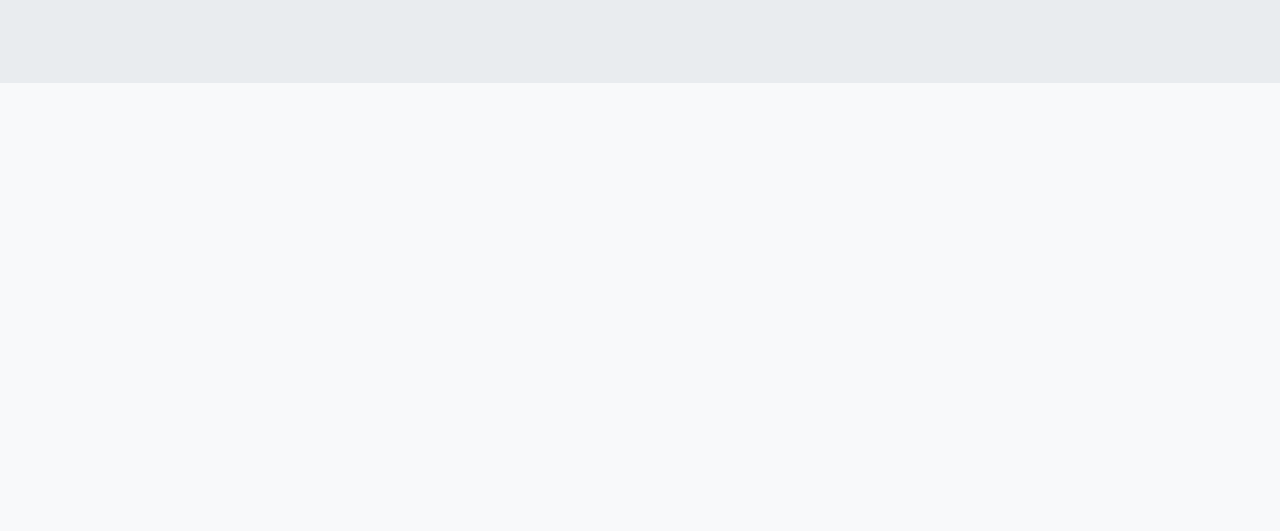
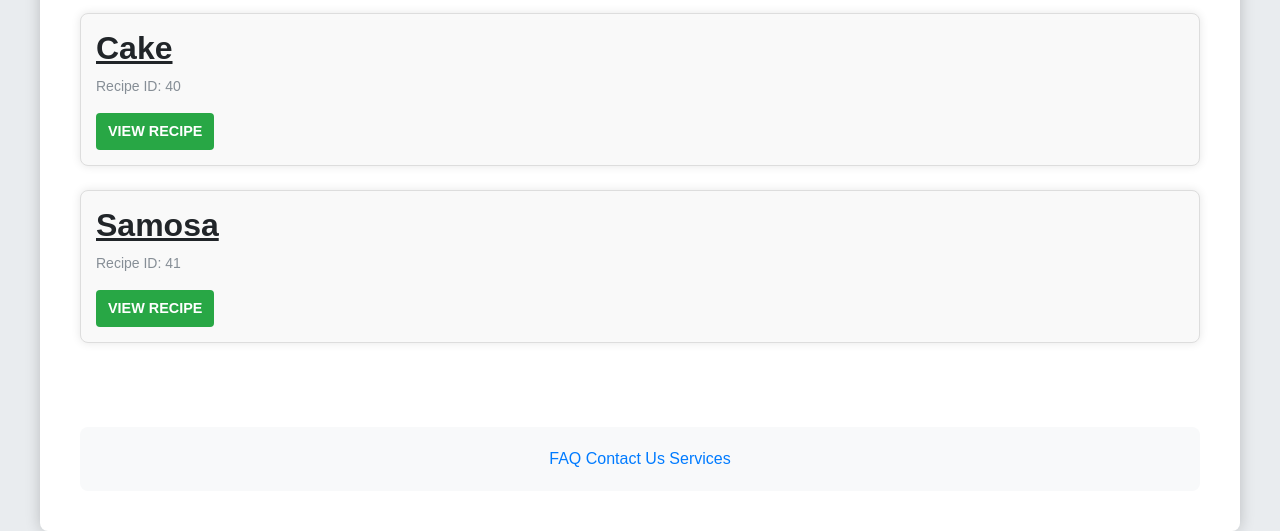
Before and after one commit to Prangya2003/Recipe-sharing-website, a Django app: a page that uses project/userprofile/templates/profile.html in a window 1280 px wide. Shown: the part 717-1248 px from the top of the page. Before the commit the page ends 800 px from the top, so only its background shows below. Run offline with Django 5.2, Linux system fonts and the light colour scheme; a user stored in the database is signed in; data comes from the database, SQL or seed files in the repository; both versions use the stored data as it was after the commit; parts of the project's set-up code (start-up, migrations or seed data) failed here and were passed over; some libraries are stand-ins or nearby versions.

Commit message:
Reviewed the rating model

```diff
--- a/project/recipe/models.py
+++ b/project/recipe/models.py
@@ -19,6 +19,12 @@ class RecipeModel(models.Model):
     def __str__(self):
         return self.recipe_name
 
+    def get_comments(self):
+        return self.commentModel_recipe.all()
+
+    def get_ratings(self):
+        return self.ratingModel_recipe.all()
+
 class CommentModel(models.Model):
     user = models.ForeignKey(get_user_model(), on_delete=models.CASCADE,related_name="CommentModel_user",null=True)
     recipe = models.ForeignKey('RecipeModel',on_delete=models.CASCADE, related_name="CommentModel_recipe",null=True)
@@ -28,9 +34,9 @@ class CommentModel(models.Model):
     created_at = models.DateTimeField(auto_now_add=True,editable=False)
 
 class RatingModel(models.Model):
-    user = models.ForeignKey(get_user_model(), on_delete=models.CASCADE,related_name="RatingModel_user",null=True)
-    recipe = models.ForeignKey('RecipeModel',on_delete=models.CASCADE, related_name="RatingModel_recipe",null=True)
+    user = models.ForeignKey(get_user_model(), on_delete=models.CASCADE, related_name="RatingModel_user", null=True)
+    recipe = models.ForeignKey('RecipeModel', on_delete=models.CASCADE, related_name="RatingModel_recipe", null=True)
     score = models.PositiveIntegerField()
 
     updated_at = models.DateTimeField(auto_now=True)
-    created_at = models.DateTimeField(auto_now_add=True,editable=False)
+    created_at = models.DateTimeField(auto_now_add=True, editable=False)
--- a/project/userprofile/templates/profile.html
+++ b/project/userprofile/templates/profile.html
@@ -22,7 +22,7 @@
         margin-right: auto;
         background-color: #ffffff;
         border-radius: 8px;
-        box-shadow: 0 0 15px rgba(0,0,0,0.5);
+        box-shadow: 0 0 15px rgba(0,0,0,0.2); /* Slightly lighter shadow */
     }
 
     .profile-header {
@@ -30,18 +30,11 @@
         margin-bottom: 30px;
     }
 
-    .profile-pic-default {
-        width: 150px;
-        height: 150px;
-        border-radius: 20%;
-        border: 5px solid #007bff;
-        margin-bottom: 20px;
-        object-fit: cover;
-    }
+    .profile-pic-default,
     .profile-pic-user {
         width: 150px;
         height: 150px;
-        border-radius: 20%;
+        border-radius: 50%; /* More circular profile picture */
         border: 5px solid #007bff;
         margin-bottom: 20px;
         object-fit: cover;
@@ -106,20 +99,12 @@
         transform: scale(1.05);
     }
 
-    .btn-tertiary {
-        background-color: #6c757d;
-    }
-
-    .btn-tertiary:hover {
-        background-color: #5a6268;
-        transform: scale(1.05);
-    }
-
     .recipe-item {
         padding: 15px;
         background-color: #ffffff;
         border-radius: 8px;
         box-shadow: 0 0 10px rgba(0,0,0,0.1);
+        margin-bottom: 20px; /* Ensuring spacing between items */
     }
 
     .recipe-id {
@@ -133,6 +118,84 @@
         padding: 20px;
         background-color: #f8f9fa;
         border-radius: 8px;
+    }
+    /* General container styling */
+    .container {
+        max-width: 900px;
+        margin-top: 2rem;
+    }
+
+    /* Recipe item styling */
+    .recipe-item {
+        border: 1px solid #ddd;
+        padding: 15px;
+        border-radius: 8px;
+        margin-bottom: 1.5rem;
+        background-color: #f9f9f9;
+    }
+
+    /* Recipe name styling */
+    .recipe-item h3 {
+        font-size: 2rem;
+        font-weight: bold;
+        margin-bottom: 0.5rem;
+        text-decoration: underline;
+        cursor: pointer;
+    }
+
+    .recipe-item a {
+        color: #fff;
+        background-color: #28a745;
+        text-decoration: none;
+        padding: 8px 12px;
+        border-radius: 4px;
+        font-weight: bold;
+    }
+
+    .recipe-item a:hover {
+        background-color: #218838;
+        text-decoration: none;
+    }
+
+    /* Comments and Ratings section styling */
+    .comments-ratings {
+        margin-top: 1rem;
+    }
+
+    .comments-ratings .section {
+        border: 1px solid #ddd;
+        padding: 10px;
+        border-radius: 8px;
+        background-color: #f5f5f5;
+        margin-bottom: 0.5rem;
+    }
+
+    .comments-ratings .section p {
+        font-size: 0.9rem;
+    }
+
+    .comments-ratings .section strong {
+        font-weight: bold;
+    }
+
+    /* Forms styling */
+    .form-control {
+        margin-bottom: 1rem;
+    }
+
+    .btn {
+        font-size: 0.9rem;
+    }
+
+    .btn-primary {
+        margin-top: 0.5rem;
+    }
+
+    /* Smaller text for headings */
+    .small-heading {
+        font-size: 0.9rem;
+        margin-bottom: 0.5rem;
+        font-weight: bold;
     }
 </style>
 
@@ -177,11 +240,26 @@
                 <a href="{% url 'update_password_view' %}" class="btn btn-primary">Update Password</a>
             </div>
         </div>
-    {% else %}
-        {% if data.recipes_count > 0 %}
-            <a href="{% url 'view_more_posts' user.username %}" class="btn btn-primary">Read More</a>
-        {% endif %}
+        {% else %}
+        <div class="profile-content">
+            <!-- Other user's recipes -->
+            {% if data.recipes_count > 0 %}
+                <div>
+                    <h2>User's Recipes</h2>
+                    {% for recipe in data.user_recipes %}
+                        <div class="recipe-item">
+                            <h3>{{ recipe.recipe_name }}</h3>
+                            <p class="recipe-id">Recipe ID: {{ recipe.id }}</p>
+                            <a href="{% url 'recipe_detail' recipe.id %}" class="btn btn-secondary">View Recipe</a>
+                        </div>
+                    {% endfor %}
+                </div>
+            {% else %}
+                <p>No recipes available for this user.</p>
+            {% endif %}
+        </div>
     {% endif %}
+
 
     <div class="footer">
         <a href="{% url 'faq' %}">FAQ</a>
--- a/project/userprofile/urls.py
+++ b/project/userprofile/urls.py
@@ -2,7 +2,7 @@ from django.urls import path
 
 from .views import front_view,login_view,signup_view,logout_view,home_view,profile_view,update_user_profile,update_password_view
 
-from .views import faq_view,contact_view,services_view,view_more_posts,search_profile_view,saved_recipes_view
+from .views import faq_view,contact_view,services_view,search_profile_view,saved_recipes_view
 
 from .views import search_profile_view,saved_recipes_view
 
@@ -20,7 +20,7 @@ urlpatterns = [
     path('faq/', faq_view, name="faq"),
     path('contact/', contact_view, name="contact"),
     path('services/', services_view, name="services"),
-    path('userprofile/view-more-posts/<str:username>/', view_more_posts, name='view_more_posts'),
+    #path('userprofile/view-more-posts/<str:username>/', view_more_posts, name='view_more_posts'),
 
     path('search-profile-view/',search_profile_view, name="search_profile_view"),
     path('saved-recipes-view/', saved_recipes_view, name='saved_recipes_view'),
--- a/project/userprofile/views.py
+++ b/project/userprofile/views.py
@@ -19,15 +19,24 @@ def profile_view(request, username):
     # Fetch user profile
     user_profile = get_object_or_404(UserProfileModel, user=user_instance)
 
+    # Fetch recipes by the user
     user_recipes = RecipeModel.objects.filter(chef=user_instance)
+
     data = {
         "is_user_profile": request.user == user_instance,
         "recipes_count": user_recipes.count(),
         "user_recipes": user_recipes,
-        "user_profile": user_profile,  # Add user profile to the context
+        "user_profile": user_profile,
         "saved_recipes": user_profile.saved_recipes.all(),
     }
-    return render(request, 'profile.html', context={"request": request, "user": user_instance, "data": data})
+
+    context = {
+        "request": request,
+        "user": user_instance,
+        "data": data
+    }
+
+    return render(request, 'profile.html', context)
 
 def login_view(request):
     if request.method == 'POST':
@@ -155,50 +164,8 @@ def contact_view(request):
 def services_view(request):
     return render(request, 'services.html')
 
-def view_more_posts(request,username):
-    User = get_user_model()
-    user_instance = User.objects.get(username=username)
-    user_recipes = RecipeModel.objects.filter(chef=user_instance)
-
-    comments = CommentModel.objects.filter(recipe__in=user_recipes)
-    ratings = RatingModel.objects.filter(recipe__in=user_recipes)
-    if request.method == 'POST':
-        if 'comment_content' in request.POST and 'recipe_id' in request.POST:
-            recipe_id = request.POST.get('recipe_id')
-            comment_content = request.POST.get('comment_content')
-
-            if recipe_id and comment_content:
-                recipe = get_object_or_404(RecipeModel, id=recipe_id)
-
-                # Create a comment instance
-                comment_instance = CommentModel(user=request.user, recipe=recipe, content=comment_content)
-                comment_instance.save()
-                return redirect('view_more_posts', username=username)
-
-        elif 'rating_score' in request.POST and 'recipe_id' in request.POST:
-            recipe_id = request.POST.get('recipe_id')
-            rating_score = request.POST.get('rating_score')
-
-            if recipe_id and rating_score:
-                recipe = get_object_or_404(RecipeModel, id=recipe_id)
-
-                rating_instance = RatingModel(user=request.user, recipe=recipe, score=int(rating_score))
-                rating_instance.save()
-                return redirect('view_more_posts', username=username)
-
-
-    context = {
-        "user": user_instance,
-        "user_recipes": user_recipes,
-        "comments": comments,
-        "ratings": ratings,
-    }
-
-    return render(request, 'view_more_posts.html', context)
-
 def search_profile_view(request):
     query = request.GET['query']
-    #recipes = RecipeModel.objects.all()
     recipesName = RecipeModel.objects.filter(recipe_name__icontains=query)
     recipesdescription = RecipeModel.objects.filter(description__icontains=query)
     recipescuisine = RecipeModel.objects.filter(cuisine__icontains=query)
```
Also changed, not shown: project/recipe/templates/recipe_detail.html (+55 -4 lines), project/recipe/views.py (+35 -2 lines), project/db.sqlite3, project/recipe/migrations/0008_merge_20240727_1948.py (added), project/userprofile/migrations/0003_merge_20240727_1948.py (added), project/userprofile/migrations/0004_alter_userprofilemodel_user.py (added).
